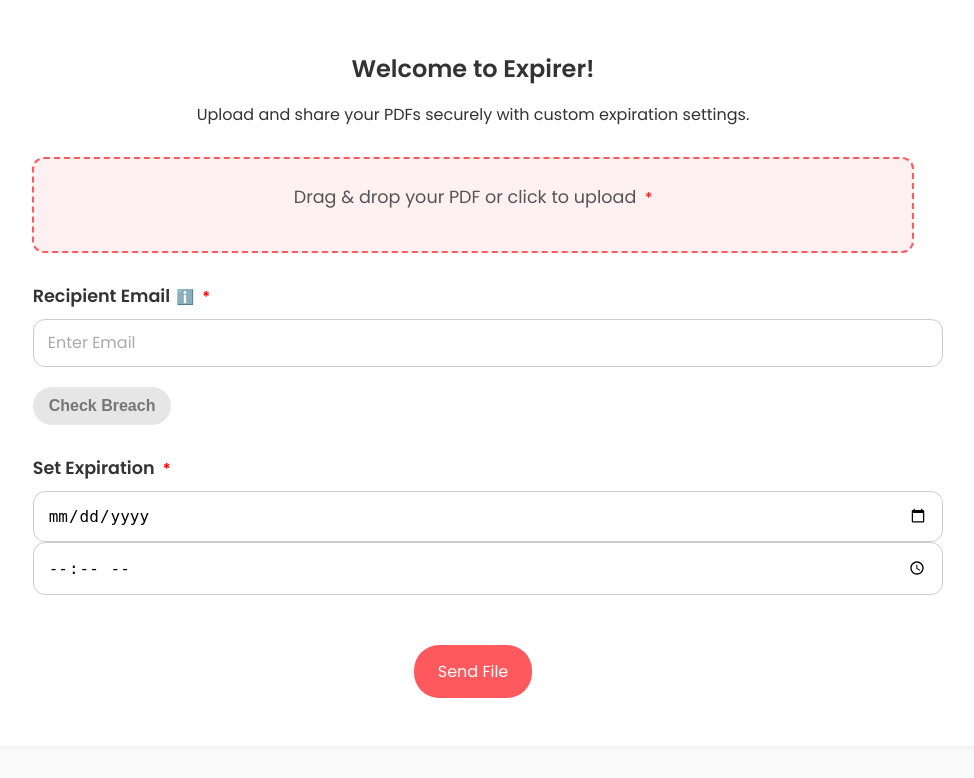
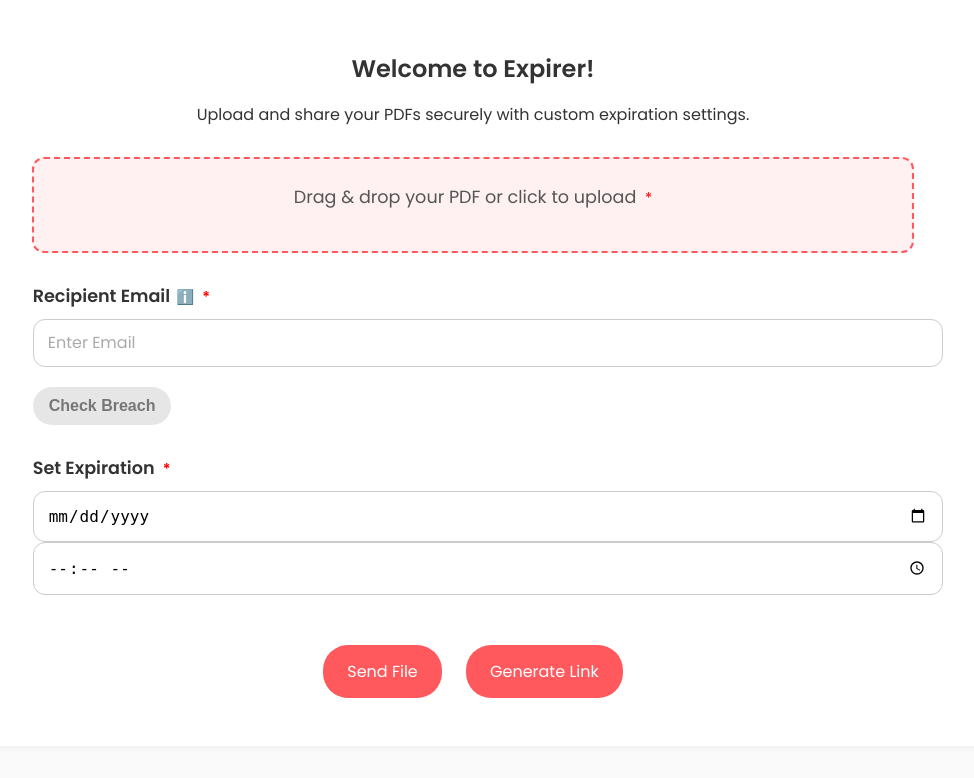
Before and after one commit to sophietsanang/Expirers, a Flask app: page / in a window 1280 px wide. Shown: the part 140-918 px from the top of the page, without its empty margins (167-1141 px from the left). Run offline with Flask 3, Linux system fonts and the light colour scheme.

Commit message:
Option to send email or generate link

```diff
--- a/templates/index.html
+++ b/templates/index.html
@@ -16,7 +16,7 @@
   </head>
 
   <script>
-  async function encryptAndUpload() {
+  async function encryptAndUpload(sendEmail) {
       let fileInput = document.getElementById("fileInput").files[0];
       if (!fileInput) {
           alert("Select a file first!");
@@ -78,13 +78,19 @@
 
         const emailResult = await emailResponse.json();
 
-        if (emailResponse.ok) {
+        if (sendEmail){
+          if (emailResponse.ok) {
             document.getElementById("uploadMessage").innerHTML =
                 `✅ File uploaded and email sent!<br>`;
+          } else {
+              document.getElementById("uploadMessage").innerHTML =
+                  `⚠️ File uploaded but failed to send email: ${emailResult.error}<br> Link: <a href="${shareUrl}">${shareUrl}</a>`;
+          }
         } else {
-            document.getElementById("uploadMessage").innerHTML =
-                `⚠️ File uploaded but failed to send email: ${emailResult.error}<br> Link: <a href="${shareUrl}">${shareUrl}</a>`;
+          document.getElementById("uploadMessage").innerHTML =
+                  `✅ Link: <a href="${shareUrl}">${shareUrl}</a>`;
         }
+
 
     } catch (err) {
         console.error("Upload or email error:", err);
@@ -194,7 +200,9 @@
           </div>
 
           <button id="sendBtn" class="primary-btn"
-            onclick="encryptAndUpload()">Send File</button>
+            onclick="encryptAndUpload(true)">Send File</button>
+          <button id="generateLink" class="primary-btn" style="margin-left: 20px"
+            onclick="encryptAndUpload(false)">Generate Link</button>
           <p id="uploadMessage"></p>
         </section>
 
```
